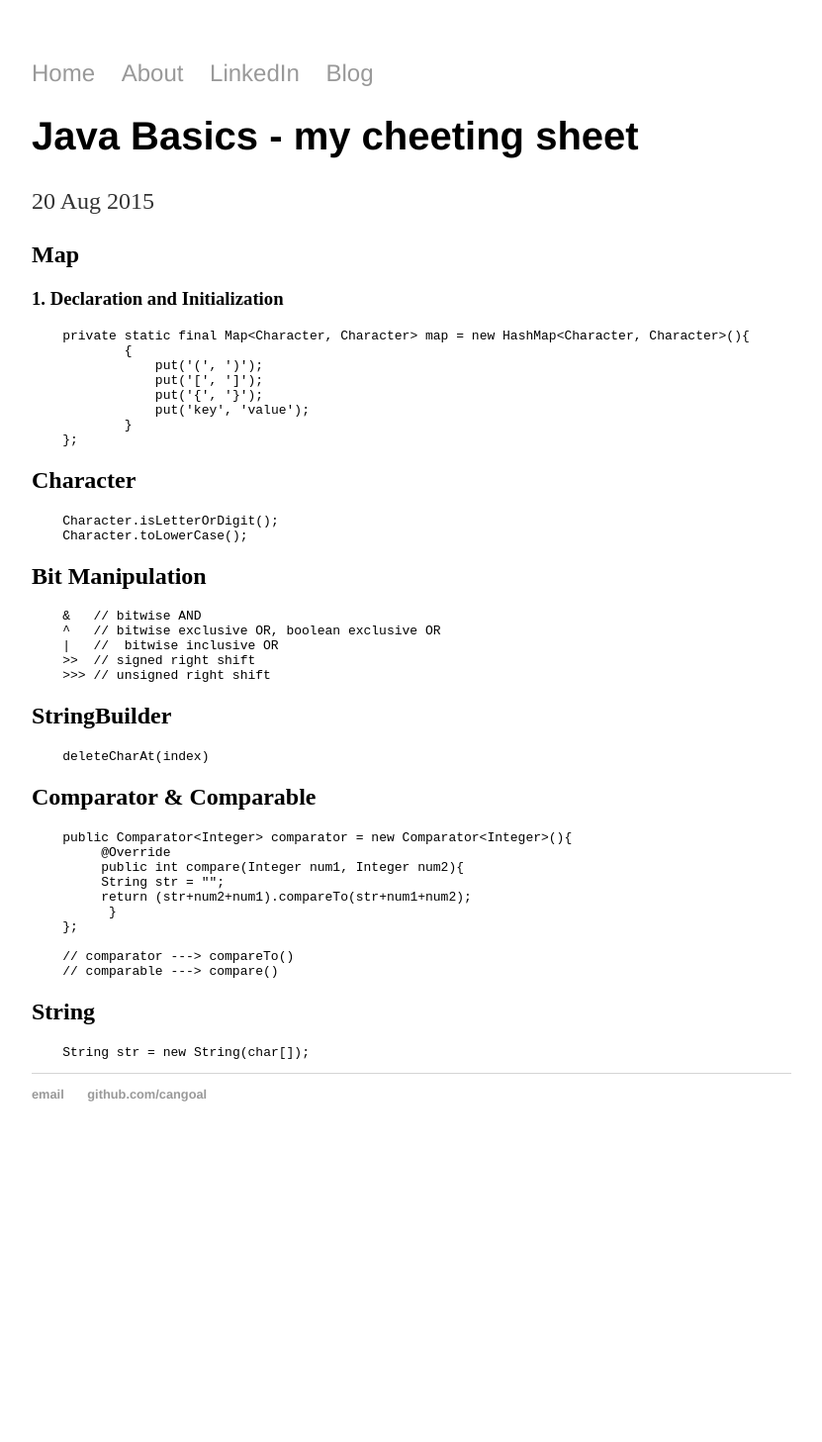
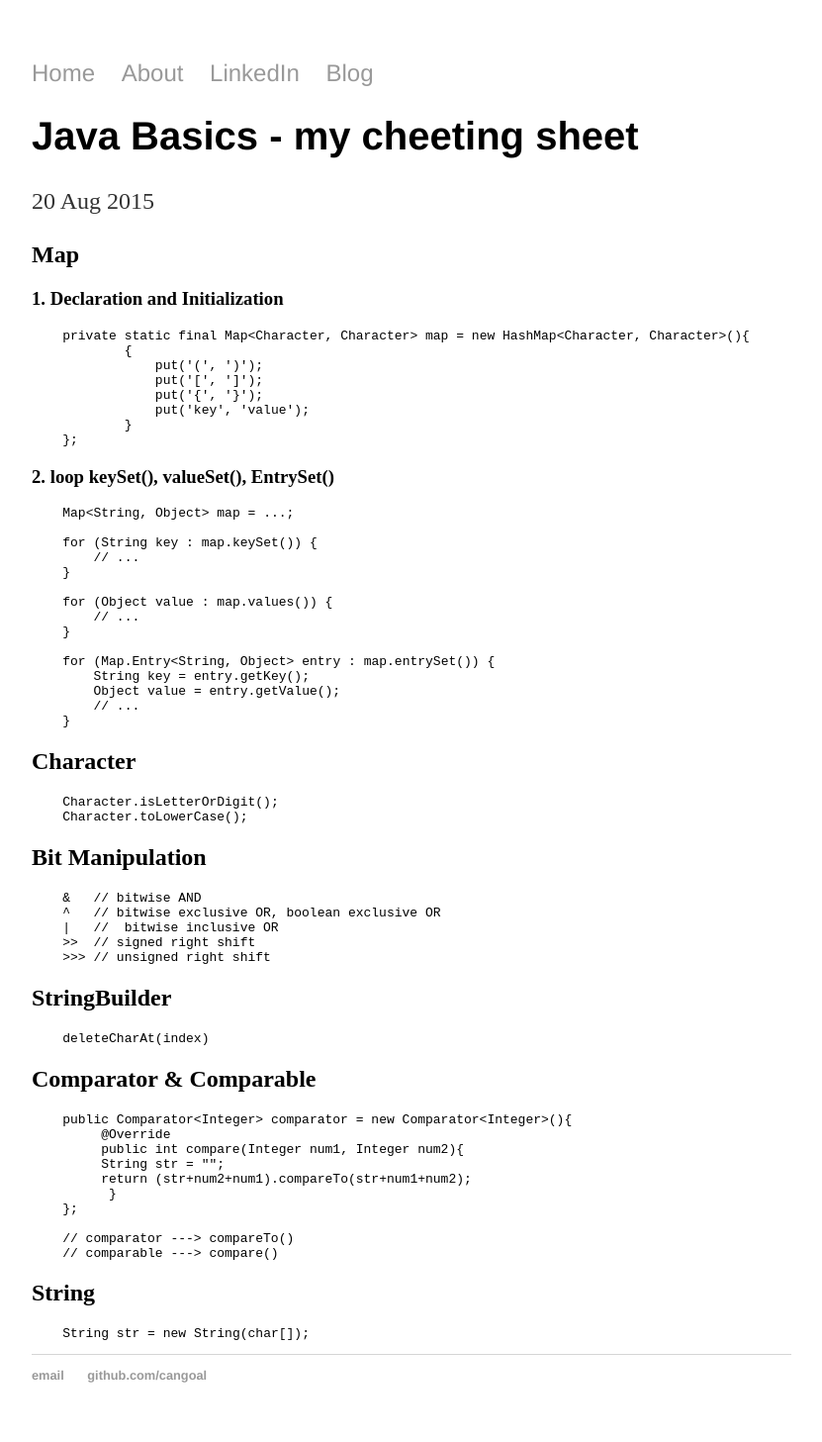
Before and after one commit to cangoal/cangoal.github.io, a Jekyll site: the page built from _posts/2015-08-20-java-basics.md, in a window 1280 px wide. Shown: the whole page at 99% size, without its empty margins (224-1055 px from the left). Built offline with Jekyll 4.4.1, drawn with Linux system fonts in a browser that asks for light colours; Markdown is read by kramdown in place of the engine named in the settings; before the commit the page ends 1173 px from its top, so only the background shows below that.

Commit message:
Update 2015-08-20-java-basics.md

````diff
--- a/_posts/2015-08-20-java-basics.md
+++ b/_posts/2015-08-20-java-basics.md
@@ -16,6 +16,24 @@ date: 2015-08-20
                 put('key', 'value');
             }
     };
+```
+### 2. loop keySet(), valueSet(), EntrySet()
+```java
+    Map<String, Object> map = ...;
+
+    for (String key : map.keySet()) {
+        // ...
+    }
+
+    for (Object value : map.values()) {
+        // ...
+    }
+
+    for (Map.Entry<String, Object> entry : map.entrySet()) {
+        String key = entry.getKey();
+        Object value = entry.getValue();
+        // ...
+    }
 ```
 ## Character
 ```java
````
